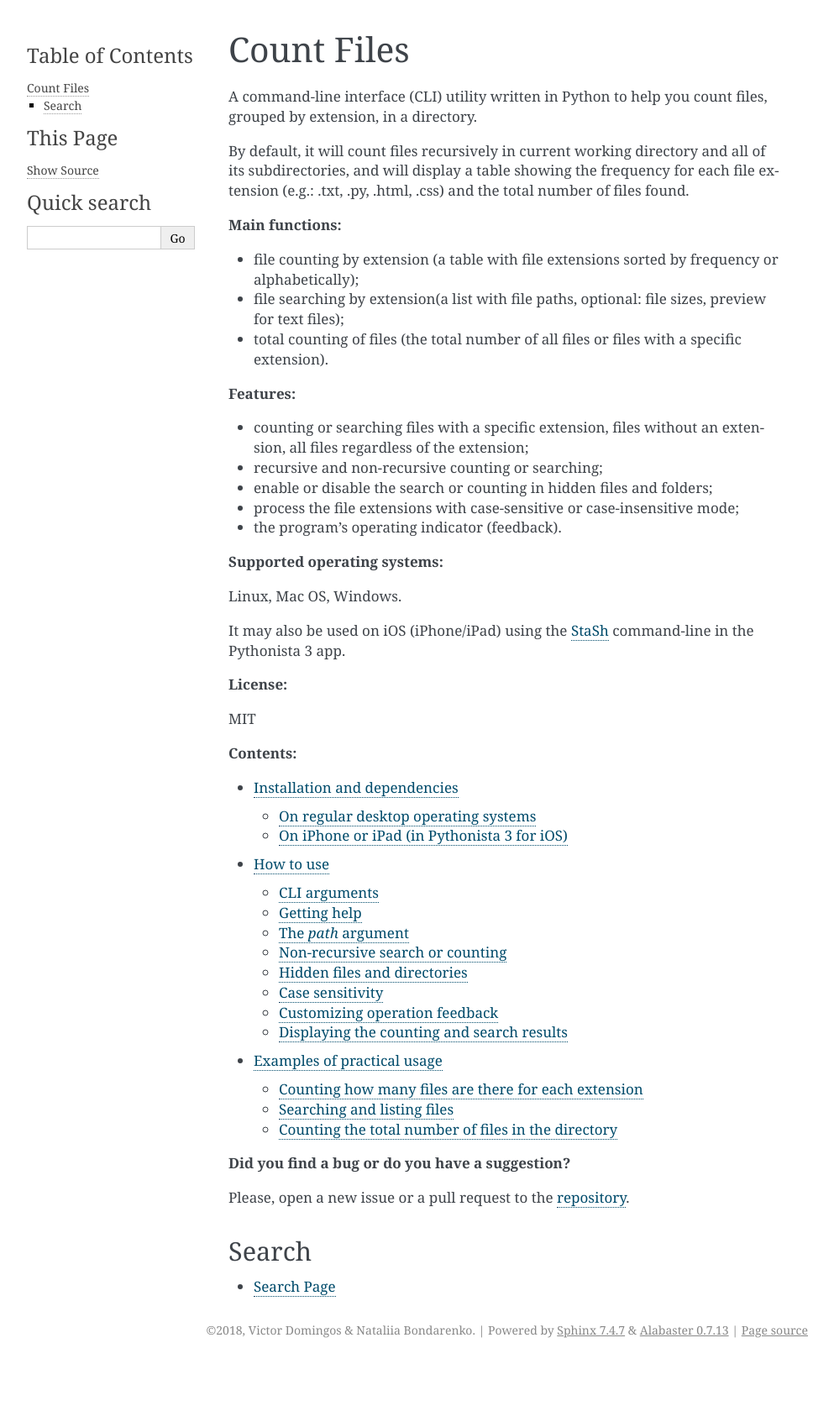
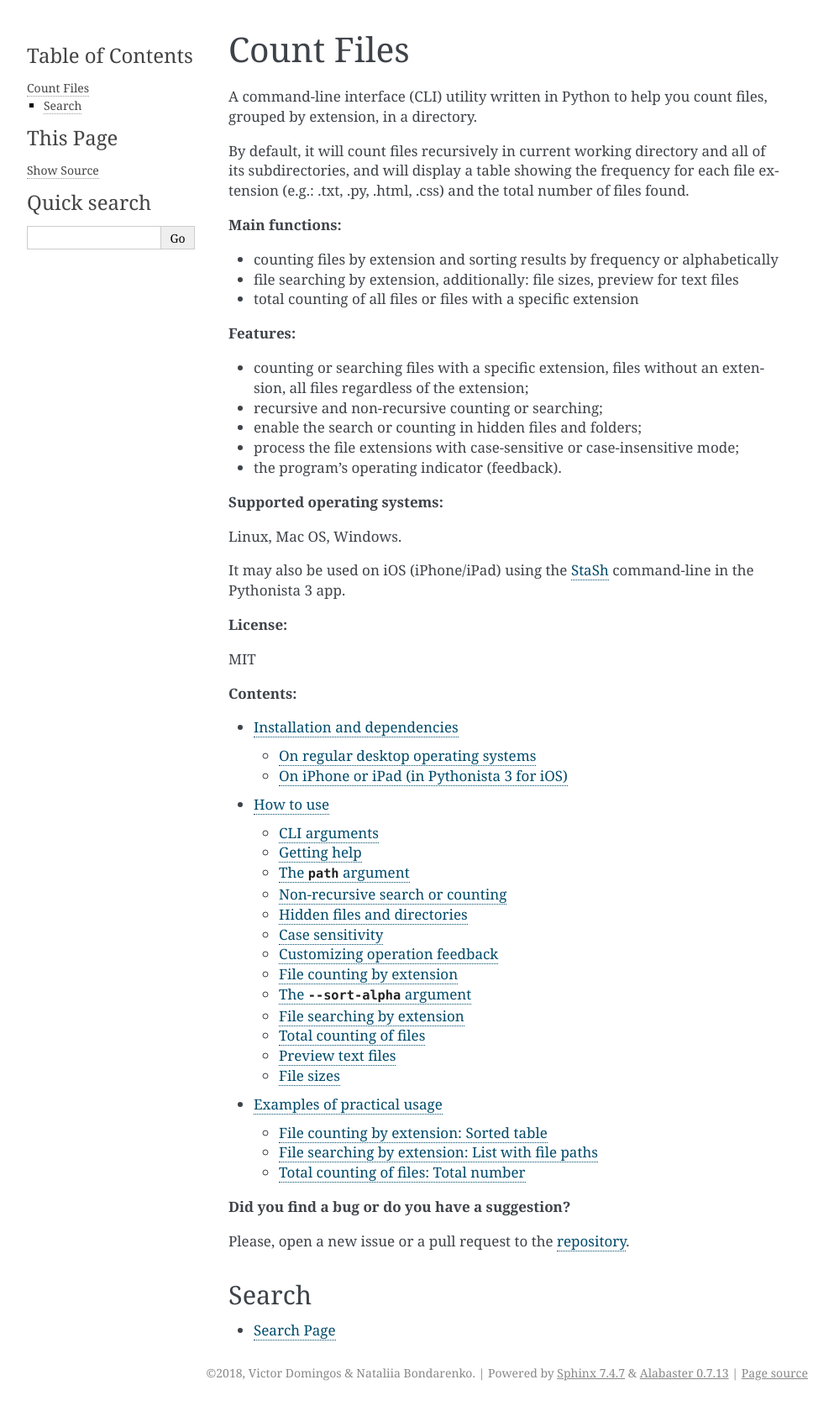
Before and after one commit to victordomingos/Count-files, a Sphinx documentation site: the page built from docs/source/index.rst, in a window 1280 px wide. Shown: the whole page at 84% size, without its empty margins (148-1141 px from the left). Built offline with Sphinx 7.4.7, drawn with Linux system fonts in a browser that asks for light colours; before the commit the page ends 1623 px from its top, so only the background shows below that; some of the changed lines change nothing that is shown.

Commit message:
updated structureЭ

```diff
--- a/docs/source/examples.rst
+++ b/docs/source/examples.rst
@@ -10,21 +10,48 @@
 * ``--no-recursion`` - :ref:`non-recursive-label`
 * ``--no-feedback`` - :ref:`feedback-label`
 
-Counting how many files are there for each extension
-^^^^^^^^^^^^^^^^^^^^^^^^^^^^^^^^^^^^^^^^^^^^^^^^^^^^
+
+.. _count-label:
+
+File counting by extension: Sorted table
+^^^^^^^^^^^^^^^^^^^^^^^^^^^^^^^^^^^^^^^^
+
 
 Short form of arguments
 ::
 
-   usage: count-files [-a] [-alpha] [-c] [-nr] [-nf] [path]
+   usage: count-files [-a] [-alpha] [-c]
+                      [-nr] [-nf] [path]
 
 Long form of arguments
 ::
 
    usage: count-files [--all] [--sort-alpha] [--case-sensitive]
-          [--no-recursion] [--no-feedback] [path]
+                      [--no-recursion] [--no-feedback] [path]
 
-By default, the table will be sorted by the file extension frequency. If you prefer alphabetically sorted results, you just need to add the ``-alpha`` or ``--sort-alpha`` argument.
+The most simple form of usage is to type a simple command in the shell, without
+any arguments.
+
+By default, it will count files recursively in current working directory and
+all of its subdirectories, and will display a table showing the frequency for
+each file extension (e.g.: .txt, .py, .html, .css) and the total number of
+files found. In this case, the file extensions in the table will be displayed in uppercase (default).
+
+Any hidden files or folders will be ignored.
+
+Example:
+
+::
+
+   count-files
+
+
+.. image:: _static/count_linux_mint.png
+   :scale: 50 %
+   :align: center
+   :alt: count files linux mint
+
+If you prefer alphabetically sorted results, you just need to add the ``-alpha`` or ``--sort-alpha`` argument.
 
 Example::
 
@@ -34,8 +61,10 @@
 
 ADD IMAGE
 
-Searching and listing files
-^^^^^^^^^^^^^^^^^^^^^^^^^^^
+.. _search-label:
+
+File searching by extension: List with file paths
+^^^^^^^^^^^^^^^^^^^^^^^^^^^^^^^^^^^^^^^^^^^^^^^^^^^^
 
 Short form of arguments
 ::
@@ -66,6 +95,20 @@
 Searching for files with a specific extension
 """""""""""""""""""""""""""""""""""""""""""""
 
+Example:
+
+::
+
+   count-files -fe txt
+
+   count-files --file-extension txt
+
+
+.. image:: _static/count_linux_mint_fe_txt.png
+   :scale: 50 %
+   :align: center
+   :alt: count files linux mint fe txt
+
 Example::
 
    count-files -fe py -p -ps 500 -fs ~/Documents
@@ -91,8 +134,10 @@
 
 Example: ``count-files --file-extension .. ~/Documents``
 
-Counting the total number of files in the directory
-^^^^^^^^^^^^^^^^^^^^^^^^^^^^^^^^^^^^^^^^^^^^^^^^^^^
+.. _total-label:
+
+Total counting of files: Total number
+^^^^^^^^^^^^^^^^^^^^^^^^^^^^^^^^^^^^^
 
 Short form of arguments
 ::
@@ -110,6 +155,23 @@
 
 To count the total number of files, you must specify the name of the extension.
 
+Total counting of files with a specific extension
+"""""""""""""""""""""""""""""""""""""""""""""""""
+
+Example:
+
+::
+
+   count-files -t txt
+
+   count-files --total txt
+
+
+.. image:: _static/count_total_txt_linux_mint.png
+   :scale: 50 %
+   :align: center
+   :alt: count files linux mint total txt
+
 Example::
 
    count-files ~/Documents -nr -nf -t png
@@ -118,10 +180,16 @@
 
 ADD IMAGE
 
+Total counting of files without extension
+"""""""""""""""""""""""""""""""""""""""""
+
 Use a single dot ``.`` to get the total number of files without any extension.
 
 Example: ``count-files --total . ~/Documents``
 
+Total counting of all files
+"""""""""""""""""""""""""""
+
 Use two dots without spaces ``..`` to get the total number of all files with or without the extension.
 
 Example: ``count-files --total .. ~/Documents``
--- a/docs/source/howtouse.rst
+++ b/docs/source/howtouse.rst
@@ -21,6 +21,22 @@
                       [--file-extension FILE_EXTENSION] [--file-sizes]
                       [--preview] [--preview-size PREVIEW_SIZE] [path]
 
+Common arguments
+""""""""""""""""
+
+``path``, ``--all``, ``--case-sensitive``, ``--no-recursion``, ``--no-feedback``
+
+Special arguments
+"""""""""""""""""
+
+* File counting by extension (sorted table):
+   ``--sort-alpha``
+
+* File searching by extension (list with file paths):
+   ``--file-extension``, ``--file-sizes``, ``--preview``, ``--preview-size``
+
+* Total counting of files (total number):
+   ``--total``
 
 Getting help
 ^^^^^^^^^^^^
@@ -46,8 +62,8 @@
 
 .. _path-label:
 
-The `path` argument
-^^^^^^^^^^^^^^^^^^^
+The ``path`` argument
+^^^^^^^^^^^^^^^^^^^^^
 
 Optionally, you can pass it a path to the directory to scan. If you prefer, you
 can leave that argument empty, and it will scan the current working directory.
@@ -88,29 +104,29 @@
 extensions in different cases, use the ``-c`` or ``--case-sensitive`` switch
 argument.
 
-File counting by extension (`Sorted table`_):
+* File counting by extension (sorted table):
 
-In this case, the file extensions in the table will be displayed as is (in lowercase and uppercase).
+   In this case, the file extensions in the table will be displayed as is (in lowercase and uppercase).
 
-File searching by extension (using ``-fe`` or ``--file-extension``):
+* File searching by extension (using ``-fe`` or ``--file-extension``):
 
-The result of the search will be a list with paths to files with an extension in the corresponding register.
+   The result of the search will be a list with paths to files with an extension in the corresponding register.
 
-Total counting of files (using ``-t`` or ``--total``):
+* Total counting of files (using ``-t`` or ``--total``):
 
-For total counting of files with a specific extension, this option is also available.
+   For total counting of files with a specific extension, this option is also available.
 
 .. _feedback-label:
 
 Customizing operation feedback
-^^^^^^^^^^^^^^^^^^^^^^^^^^^^^^^^^^^^^^^^^^^^^^^^^^^^^
+^^^^^^^^^^^^^^^^^^^^^^^^^^^^^^
 
 The program's operating indicator is printing processed file names in one line.
 File names are not displayed when searching for a particular extension, if
 there are no such files in the folder or if the files are hidden, and the
 argument ``--all`` is not specified.
 
-Feedback is available by default for counting files by extension (`Sorted table`_)
+Feedback is available by default for counting files by extension
 and for counting the total number of files(using ``-t`` or ``--total``). Optional
 argument ``-nf`` or ``--no-feedback`` disables it.
 
@@ -119,113 +135,48 @@
 
 To search for files by extension (using ``-fe`` or ``--file-extension``) feedback is the list itself.
 
-Displaying the counting and search results
-^^^^^^^^^^^^^^^^^^^^^^^^^^^^^^^^^^^^^^^^^^
+File counting by extension
+^^^^^^^^^^^^^^^^^^^^^^^^^^
 
-File counting by extension (`Sorted table`_):
+To count all files by extension, you can simply use the command ``count-files`` and, if necessary, specify common arguments: ``path``, ``--all``, ``case-sensitive``, ``--no-recursion``, ``--no-feedback``.
 
-A table with file extensions sorted by frequency or alphabetically.
+.. seealso:: :ref:`count-label`
 
-File searching by extension (using ``-fe`` or ``--file-extension``):
+The ``--sort-alpha`` argument
+^^^^^^^^^^^^^^^^^^^^^^^^^^^^^
 
-The result of the search will be a `List of all found files`_.
+By default, result of file counting by extension is a table showing the frequency for each file extension. To sort the extensions alphabetically, use the ``-alpha`` or ``--sort-alpha`` argument.
 
-Total counting of files (using ``-t`` or ``--total``):
+File searching by extension
+^^^^^^^^^^^^^^^^^^^^^^^^^^^
 
-Only the `Total number of files`_ found.
+Another main feature of this application consists in searching files by a given extension, which presents to the user a list of all found files.
 
+Using ``-fe`` or ``--file-extension`` argument, you can find all the files with the specified extension.
 
-.. seealso:: :ref:`examples-label`
+.. seealso:: :ref:`search-label`
 
+Total counting of files
+^^^^^^^^^^^^^^^^^^^^^^^
 
-Sorted table
-""""""""""""
+To count the total number of all files, the number of files with a specific extension or without it
+you can use the ``-t`` or ``--total`` argument and specify the name of the extension.
 
+.. seealso:: :ref:`total-label`
 
-The most simple form of usage is to type a simple command in the shell, without
-any arguments.
+Preview text files
+^^^^^^^^^^^^^^^^^^
 
-By default, it will count files recursively in current working directory and
-all of its subdirectories, and will display a table showing the frequency for
-each file extension (e.g.: .txt, .py, .html, .css) and the total number of
-files found. In this case, the file extensions in the table will be displayed in uppercase (default).
+Preview is available for searching files using the ``-fe`` or ``--file-extension`` argument.
 
-Any hidden files or folders will be ignored.
+The default preview size depends on the terminal width settings.
+You can change this value by specifying the argument ``-p`` or ``--preview-size`` and an integer (the required number of characters).
 
-Example:
+Example: ``count-files --file-extension css --preview --preview-size 50``
 
-::
+File sizes
+^^^^^^^^^^
 
-   count-files
+You can get additional information about the size of each file using the ``-fs`` or ``--file-sizes`` argument. This option is available for searching files using the ``-fe`` or ``--file-extension`` argument.
 
-
-.. image:: _static/count_linux_mint.png
-   :scale: 50 %
-   :align: center
-   :alt: count files linux mint
-
-
-List of all found files
-"""""""""""""""""""""""
-
-
-Another main feature of this application consists in searching files by a
-given extension, which presents to the user a list of all found files.
-
-Example:
-
-::
-
-   count-files -fe txt
-
-   count-files --file-extension txt
-
-
-.. image:: _static/count_linux_mint_fe_txt.png
-   :scale: 50 %
-   :align: center
-   :alt: count files linux mint fe txt
-
-
-Use a single dot ``.`` to search for files without any extension.
-::
-
-   count-files --file-extension .
-
-Use two dots without spaces ``..`` to search for all files with or without the extension.
-
-::
-
-   count-files --file-extension ..
-
-
-Total number of files
-""""""""""""""""""""""""""""""
-
-
-Only the total number of matching files found.
-
-Example:
-
-::
-
-   count-files -t txt
-
-   count-files --total txt
-
-
-.. image:: _static/count_total_txt_linux_mint.png
-   :scale: 50 %
-   :align: center
-   :alt: count files linux mint total txt
-
-
-Use a single dot ``.`` to get the total number of files without any extension.
-::
-
-   count-files --total .
-
-Use two dots without spaces ``..`` to get the total number of all files with or without the extension.
-::
-
-   count-files --total ..
+Example: ``count-files --file-extension js --file-sizes``
--- a/docs/source/index.rst
+++ b/docs/source/index.rst
@@ -16,15 +16,15 @@
 
 **Main functions:**
 
-* file counting by extension (a table with file extensions sorted by frequency or alphabetically);
-* file searching by extension(a list with file paths, optional: file sizes, preview for text files);
-* total counting of files (the total number of all files or files with a specific extension).
+* counting files by extension and sorting results by frequency or alphabetically
+* file searching by extension, additionally: file sizes, preview for text files
+* total counting of all files or files with a specific extension
 
 **Features:**
 
 * counting or searching files with a specific extension, files without an extension, all files regardless of the extension;
 * recursive and non-recursive counting or searching;
-* enable or disable the search or counting in hidden files and folders;
+* enable the search or counting in hidden files and folders;
 * process the file extensions with case-sensitive or case-insensitive mode;
 * the program's operating indicator (feedback).
 
```
